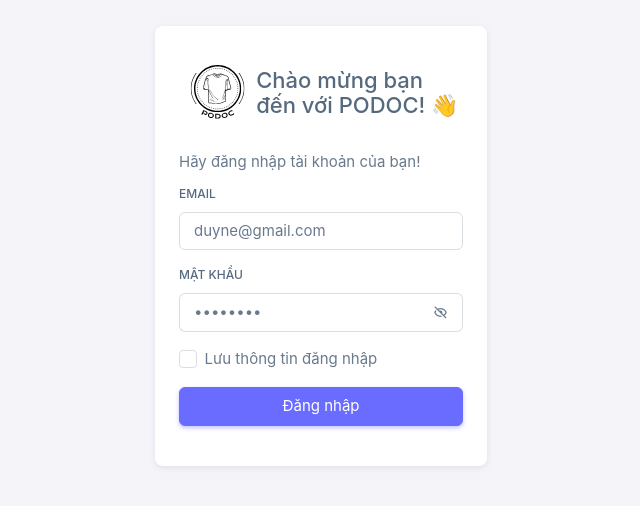
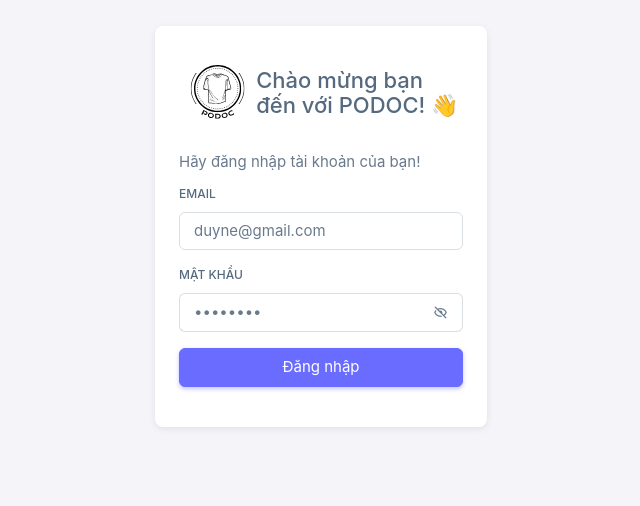
Before and after one commit to hungamtp/pod_manager, a Next.js app: page /login in a window 1280 px wide. Shown: the top 506 px of the page, without its empty margins (319-959 px from the left). Built offline with nearby package versions, Linux system fonts and the light colour scheme.

Commit message:
update detail

```diff
--- a/pages/login.tsx
+++ b/pages/login.tsx
@@ -245,22 +245,7 @@ export default function Login(props: ILoginProps) {
                         </span>
                       )}
                     </div>
-                    <div className="mb-3">
-                      <div className="form-check">
-                        <input
-                          className="form-check-input"
-                          type="checkbox"
-                          id="remember-me"
-                        />
-                        <label
-                          className="form-check-label"
-                          htmlFor="remember-me"
-                        >
-                          {" "}
-                          Lưu thông tin đăng nhập{" "}
-                        </label>
-                      </div>
-                    </div>
+
                     <div className="mb-3">
                       <button
                         className="btn btn-primary d-grid w-100"
```
Also changed, not shown: components/common/dash-board.tsx (+0 -11 lines), pages/product-details.tsx (+7 -8 lines).
